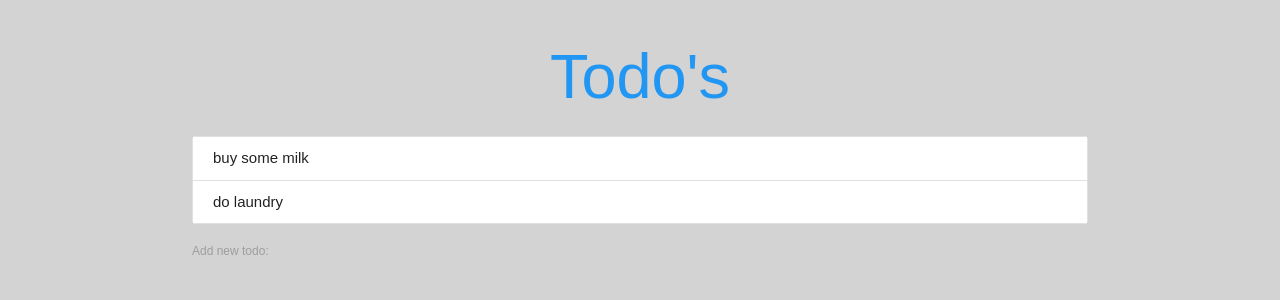
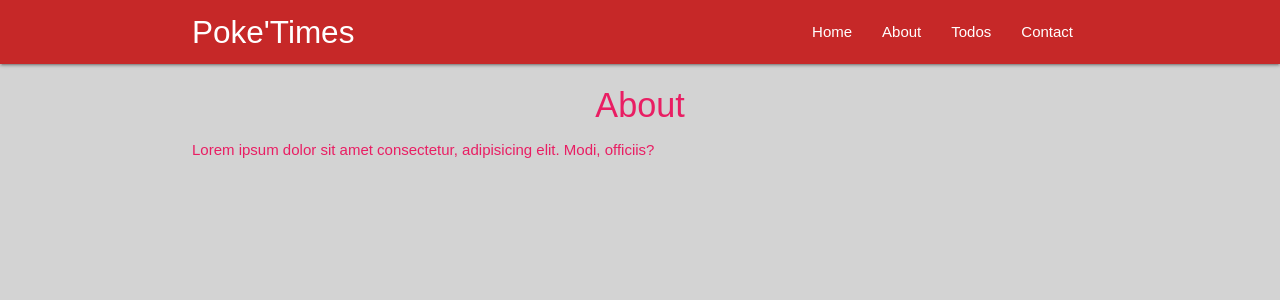
Before and after one commit to lisawagner/react-redux-basics, a React (Create React App) app: page /about in a window 1280 px wide. Shown: the top 300 px of the page. Built offline with nearby package versions, Linux system fonts and the light colour scheme.

Commit message:
added react router, created HOCs

```diff
--- a/package.json
+++ b/package.json
@@ -5,6 +5,7 @@
   "dependencies": {
     "react": "^16.4.1",
     "react-dom": "^16.4.1",
+    "react-router-dom": "^6.3.0",
     "react-scripts": "1.1.4"
   },
   "scripts": {
--- a/public/index.html
+++ b/public/index.html
@@ -20,6 +20,7 @@
       Learn how to configure a non-root public URL by running `npm run build`.
     -->
     <link rel="stylesheet" href="https://cdnjs.cloudflare.com/ajax/libs/materialize/1.0.0-rc.2/css/materialize.min.css">
+    <link href="https://fonts.googleapis.com/icon?family=Material+Icons" rel="stylesheet">
     <title>React App</title>
   </head>
   <body>
--- a/src/App.js
+++ b/src/App.js
@@ -1,41 +1,29 @@
 import React, { Component } from 'react';
-import Todos from './components/Todos';
-import AddTodo from './components/AddTodo';
+import { BrowserRouter, Routes, Route } from 'react-router-dom';
+
+// components
+import Navbar from './components/Navbar';
+import About from './pages/About';
+import Home from './pages/Home';
+import Contact from './pages/Contact';
+import TodoApp from './pages/TodoApp'
 
 class App extends Component {
-  state = {
-    todos: [
-      {id: 1, content: 'buy some milk'},
-      {id: 2, content: 'do laundry'}
-    ]
-  }
 
-  deleteTodo = (id) => {
-    console.log(id);
-    const todos = this.state.todos.filter((todo) => {
-      return todo.id !== id
-    })
-    this.setState({
-      // todos: todos
-      todos
-    })
-  }
-
-  addTodo = (todo) => {
-    todo.id = Math.random()
-    let todos = [...this.state.todos, todo]
-    this.setState({
-      todos
-    })
-   }
 
   render() {
     return (
-      <div className="todo-app container">
-        <h1 className='center blue-text' >Todo's</h1>
-          <Todos todos={this.state.todos} deleteTodo={this.deleteTodo} />
-          <AddTodo addTodo={this.addTodo} />
-      </div>
+      <BrowserRouter>
+        <div className="app">
+          <Navbar />
+          <Routes>
+            <Route path="/about" element={<About />} />
+            <Route path="/todos" element={<TodoApp />} />
+            <Route path="/contact" element={<Contact />} />
+            <Route path="*" element={<Home />} />
+          </Routes>
+        </div>
+      </BrowserRouter>
     );
   }
 }
--- /dev/null
+++ b/src/components/Navbar.js
@@ -0,0 +1,30 @@
+import React from 'react'
+import { Link, NavLink } from 'react-router-dom'
+// import withRouter from '../hoc/withRouter'
+// import { withParams } from '../hoc/hocs'
+import { withNavigation } from '../hoc/hocs'
+
+const Navbar = (props) => {
+  setTimeout(() => {
+    props.navigate('/about')
+  }, 3000)
+
+  return (
+    <nav className="nav-wrapper red darken-3">
+      <div className="container">
+        <Link to="/" className="brand-logo">Poke'Times</Link>
+        <ul className='right hide-on-med-and-down'>
+          <li><NavLink to="/">Home</NavLink></li>
+          <li><NavLink to="/about">About</NavLink></li>
+          <li><NavLink to="/todos">Todos</NavLink></li>
+          <li><NavLink to="/contact">Contact</NavLink></li>
+        </ul>
+      </div>
+    </nav>
+  )
+}
+
+export default withNavigation(Navbar)
+// export default withParams(Navbar)
+// export default withRouter(Navbar)
+// export default Navbar
--- /dev/null
+++ b/src/hoc/Rainbow.js
@@ -0,0 +1,17 @@
+import React from 'react'
+
+const Rainbow = (WrappedComponent) => {
+
+  const colours = ['purple', 'red', 'pink', 'orange', 'blue', 'green', 'yellow'];
+  const randomColour = colours[Math.floor(Math.random() * 6)];
+  const className = randomColour + '-text';
+
+  return (props) => (
+    <div className={className}>
+      <WrappedComponent {...props} />
+    </div>
+  )
+
+}
+
+export default Rainbow
--- /dev/null
+++ b/src/hoc/hocs.js
@@ -0,0 +1,16 @@
+import React from 'react'
+import { useLocation, useNavigate, useParams } from 'react-router-dom'
+
+export function withNavigation(Component) {
+  return props => <Component {...props} navigate={useNavigate()} />;
+}
+
+export function withParams(Component) {
+  return props => <Component {...props} params={useParams()} />;
+}
+
+export function withLocation(Component) {
+  return props => <Component {...props} location={useLocation()} />;
+}
+
+// HOCs = Higher Order Components.
--- /dev/null
+++ b/src/hoc/withRouter.js
@@ -0,0 +1,11 @@
+import React from 'react'
+import { useLocation, useNavigate, useParams } from 'react-router-dom'
+
+export default function withRouter(Component) {
+  return (props) => {
+    const location = useLocation()
+    const history = useNavigate()
+    const params = useParams()
+    return <Component {...props} history={history} location={location} params={params} />
+  }
+}
--- /dev/null
+++ b/src/pages/About.js
@@ -0,0 +1,13 @@
+import React from 'react'
+import Rainbow from '../hoc/Rainbow'
+
+const About = () => {
+  return (
+    <div className="container">
+      <h4 className="center">About</h4>
+      <p>Lorem ipsum dolor sit amet consectetur, adipisicing elit. Modi, officiis?</p>
+    </div>
+  )
+}
+
+export default Rainbow(About)
--- /dev/null
+++ b/src/pages/Contact.js
@@ -0,0 +1,14 @@
+import React from 'react'
+
+// props object has the router info in it?
+const Contact = () => {
+
+  return (
+    <div className="container">
+      <h4 className="center">Contact</h4>
+      <p>Lorem ipsum dolor sit amet consectetur adipisicing elit. Voluptatem rem debitis reiciendis, saepe praesentium laborum.</p>
+    </div>
+  )
+}
+
+export default Contact
--- /dev/null
+++ b/src/pages/Home.js
@@ -0,0 +1,12 @@
+import React from 'react'
+
+const Home = () => {
+  return (
+    <div className="container">
+      <h4 className="center">Home</h4>
+      <p>Lorem ipsum dolor sit amet consectetur adipisicing elit. Obcaecati illum iste eum voluptatibus, numquam et quidem labore eveniet culpa recusandae sit quae quam quas neque accusantium repellendus omnis fugiat at doloribus? Molestias alias, quod eos minus velit blanditiis harum delectus, in facilis, iusto libero nihil.</p>
+    </div>
+  )
+}
+
+export default Home
--- /dev/null
+++ b/src/pages/TodoApp.js
@@ -0,0 +1,41 @@
+import React, { Component } from 'react'
+import Todos from '../components/Todos'
+import AddTodo from '../components/AddTodo'
+
+export default class TodoApp extends Component {
+  state = {
+    todos: [
+      {id: 1, content: 'buy some milk'},
+      {id: 2, content: 'do laundry'}
+    ]
+  }
+
+  deleteTodo = (id) => {
+    console.log(id);
+    const todos = this.state.todos.filter((todo) => {
+      return todo.id !== id
+    })
+    this.setState({
+      // todos: todos
+      todos
+    })
+  }
+
+  addTodo = (todo) => {
+    todo.id = Math.random()
+    let todos = [...this.state.todos, todo]
+    this.setState({
+      todos
+    })
+   }
+
+  render() {
+    return (
+      <div className="todo-app container">
+        <h1 className='center blue-text' >Todo's</h1>
+          <Todos todos={this.state.todos} deleteTodo={this.deleteTodo} />
+          <AddTodo addTodo={this.addTodo} />
+      </div>
+    )
+  }
+}
```
Also changed, not shown: 1 other file (tests, documents, lock files or other folders).
